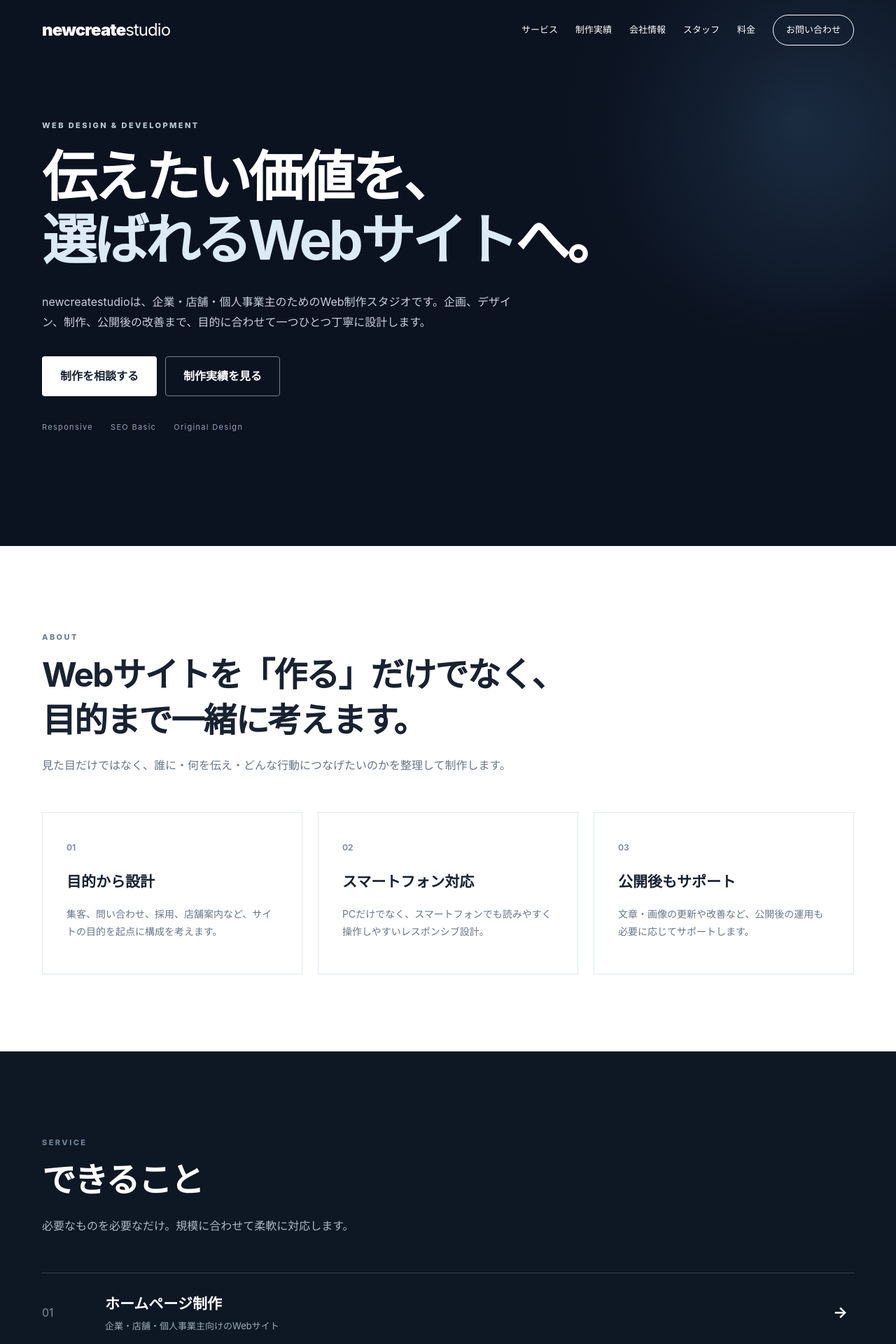
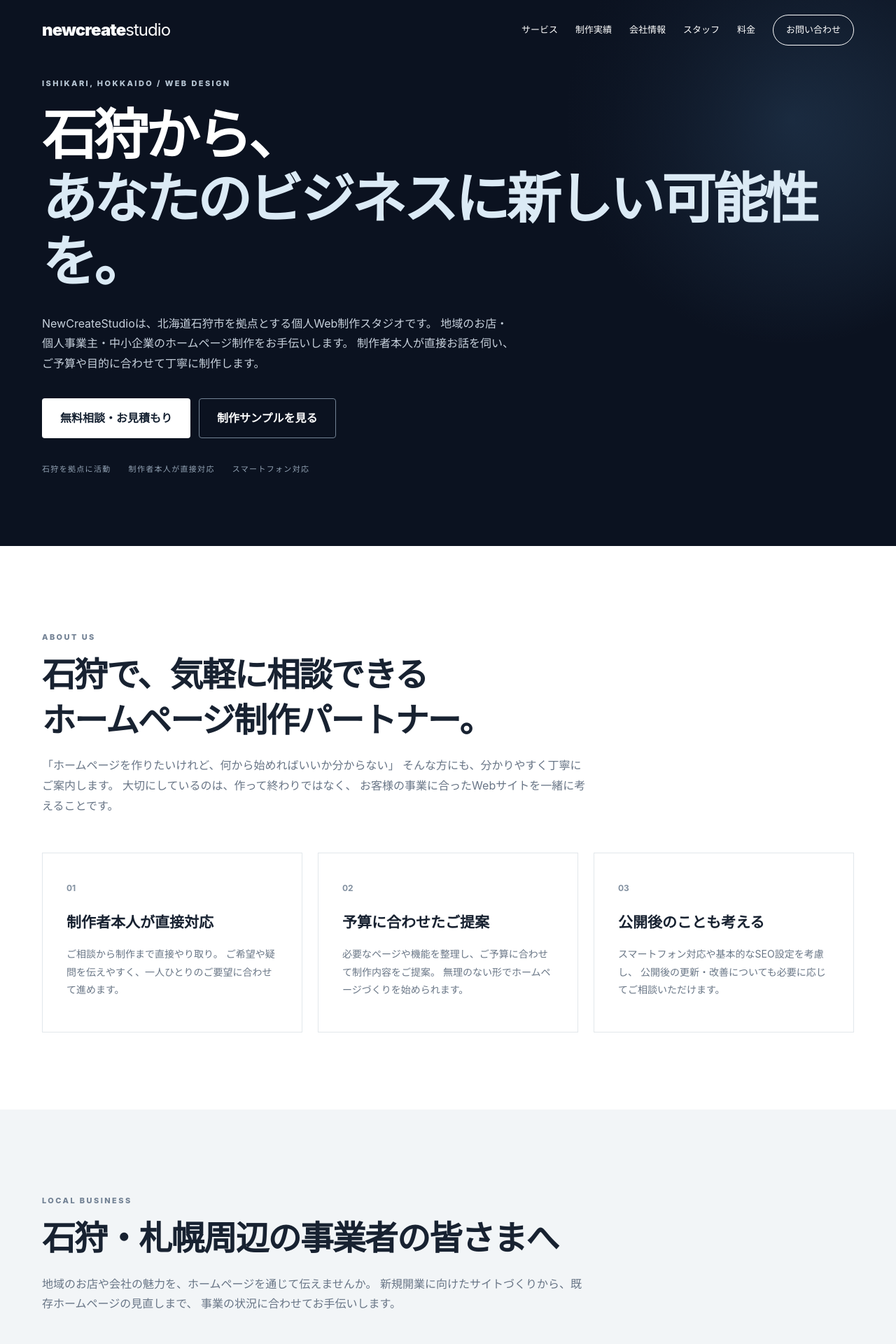
Before and after one commit to takaaki9363-debug/newcreatestudio, a Flask app: page / in a window 1280 px wide. Shown: the top 1920 px of the page at 70% size. Run offline with Flask 3, Linux system fonts and the light colour scheme.

Commit message:
Update index.html with new content and structure

```diff
--- a/templates/index.html
+++ b/templates/index.html
@@ -1,52 +1,197 @@
+
 {% extends "base.html" %}
 {% block content %}
+
 <section class="hero">
   <div class="hero-shape"></div>
   <div class="container hero-inner">
-    <p class="kicker">WEB DESIGN & DEVELOPMENT</p>
-    <h1>伝えたい価値を、<br><em>選ばれるWebサイト</em>へ。</h1>
-    <p class="hero-copy">newcreatestudioは、企業・店舗・個人事業主のためのWeb制作スタジオです。企画、デザイン、制作、公開後の改善まで、目的に合わせて一つひとつ丁寧に設計します。</p>
-    <div class="actions"><a class="btn btn-light" href="{{ url_for('contact') }}">制作を相談する</a><a class="btn btn-ghost" href="{{ url_for('works') }}">制作実績を見る</a></div>
-    <div class="hero-proof"><span>Responsive</span><span>SEO Basic</span><span>Original Design</span></div>
+    <p class="kicker">ISHIKARI, HOKKAIDO / WEB DESIGN</p>
+
+    <h1>石狩から、<br><em>あなたのビジネスに新しい可能性を。</em></h1>
+
+    <p class="hero-copy">
+      NewCreateStudioは、北海道石狩市を拠点とする個人Web制作スタジオです。
+      地域のお店・個人事業主・中小企業のホームページ制作をお手伝いします。
+      制作者本人が直接お話を伺い、ご予算や目的に合わせて丁寧に制作します。
+    </p>
+
+    <div class="actions">
+      <a class="btn btn-light" href="{{ url_for('contact') }}">無料相談・お見積もり</a>
+      <a class="btn btn-ghost" href="{{ url_for('works') }}">制作サンプルを見る</a>
+    </div>
+
+    <div class="hero-proof">
+      <span>石狩を拠点に活動</span>
+      <span>制作者本人が直接対応</span>
+      <span>スマートフォン対応</span>
+    </div>
   </div>
 </section>
 
 <section class="section">
   <div class="container">
-  <div class="section-head"><p class="label">ABOUT</p><h2>Webサイトを「作る」だけでなく、<br>目的まで一緒に考えます。</h2><p>見た目だけではなく、誰に・何を伝え・どんな行動につなげたいのかを整理して制作します。</p></div>
+    <div class="section-head">
+      <p class="label">ABOUT US</p>
+      <h2>石狩で、気軽に相談できる<br>ホームページ制作パートナー。</h2>
+      <p>
+        「ホームページを作りたいけれど、何から始めればいいか分からない」
+        そんな方にも、分かりやすく丁寧にご案内します。
+        大切にしているのは、作って終わりではなく、
+        お客様の事業に合ったWebサイトを一緒に考えることです。
+      </p>
+    </div>
+
     <div class="feature-grid">
-   <article><b>01</b><h3>目的から設計</h3><p>集客、問い合わせ、採用、店舗案内など、サイトの目的を起点に構成を考えます。</p></article>
-   <article><b>02</b><h3>スマートフォン対応</h3><p>PCだけでなく、スマートフォンでも読みやすく操作しやすいレスポンシブ設計。</p></article>
-   <article><b>03</b><h3>公開後もサポート</h3><p>文章・画像の更新や改善など、公開後の運用も必要に応じてサポートします。</p></article>
+      <article>
+        <b>01</b>
+        <h3>制作者本人が直接対応</h3>
+        <p>
+          ご相談から制作まで直接やり取り。
+          ご希望や疑問を伝えやすく、一人ひとりのご要望に合わせて進めます。
+        </p>
+      </article>
+
+      <article>
+        <b>02</b>
+        <h3>予算に合わせたご提案</h3>
+        <p>
+          必要なページや機能を整理し、ご予算に合わせて制作内容をご提案。
+          無理のない形でホームページづくりを始められます。
+        </p>
+      </article>
+
+      <article>
+        <b>03</b>
+        <h3>公開後のことも考える</h3>
+        <p>
+          スマートフォン対応や基本的なSEO設定を考慮し、
+          公開後の更新・改善についても必要に応じてご相談いただけます。
+        </p>
+      </article>
+    </div>
+  </div>
+</section>
+
+<section class="section soft">
+  <div class="container">
+    <div class="section-head">
+      <p class="label">LOCAL BUSINESS</p>
+      <h2>石狩・札幌周辺の事業者の皆さまへ</h2>
+      <p>
+        地域のお店や会社の魅力を、ホームページを通じて伝えませんか。
+        新規開業に向けたサイトづくりから、既存ホームページの見直しまで、
+        事業の状況に合わせてお手伝いします。
+      </p>
+    </div>
+
+    <div class="feature-grid">
+      <article>
+        <h3>石狩市の店舗・サロン</h3>
+        <p>お店の特徴、メニュー、営業時間、アクセスなどを分かりやすく紹介します。</p>
+      </article>
+
+      <article>
+        <h3>個人事業主・フリーランス</h3>
+        <p>サービス内容や料金、プロフィールを整理し、信頼につながるサイトを目指します。</p>
+      </article>
+
+      <article>
+        <h3>地域の中小企業</h3>
+        <p>会社概要、事業内容、採用情報などを整理し、会社の魅力を伝えるサイトを制作します。</p>
+      </article>
     </div>
   </div>
 </section>
 
 <section class="section dark">
   <div class="container">
-  <div class="section-head light"><p class="label">SERVICE</p><h2>できること</h2><p>必要なものを必要なだけ。規模に合わせて柔軟に対応します。</p></div>
+    <div class="section-head light">
+      <p class="label">SERVICE</p>
+      <h2>ホームページ制作・Webサイト改善</h2>
+      <p>必要なものを必要なだけ。事業の規模や目的に合わせてご提案します。</p>
+    </div>
+
     <div class="service-list">
-   <a href="{{ url_for('service') }}"><span>01</span><div><h3>ホームページ制作</h3><p>企業・店舗・個人事業主向けのWebサイト</p></div><b>→</b></a>
-   <a href="{{ url_for('service') }}"><span>02</span><div><h3>LP・キャンペーンページ</h3><p>サービスや商品の魅力を1ページに集約</p></div><b>→</b></a>
-   <a href="{{ url_for('service') }}"><span>03</span><div><h3>Webサイト改善・更新</h3><p>既存サイトの改善、コンテンツ更新など</p></div><b>→</b></a>
+      <a href="{{ url_for('service') }}">
+        <span>01</span>
+        <div>
+          <h3>ホームページ制作</h3>
+          <p>石狩・札幌周辺の企業、店舗、個人事業主向け</p>
+        </div>
+        <b>→</b>
+      </a>
+
+      <a href="{{ url_for('service') }}">
+        <span>02</span>
+        <div>
+          <h3>LP・キャンペーンページ</h3>
+          <p>サービスや商品の魅力を1ページにまとめて紹介</p>
+        </div>
+        <b>→</b>
+      </a>
+
+      <a href="{{ url_for('service') }}">
+        <span>03</span>
+        <div>
+          <h3>Webサイト改善・更新</h3>
+          <p>既存サイトの見直し、情報更新、使いやすさの改善</p>
+        </div>
+        <b>→</b>
+      </a>
     </div>
   </div>
 </section>
 
 <section class="section">
   <div class="container">
-  <div class="section-head row-head"><div><p class="label">WORKS</p><h2>制作実績・見本</h2></div><a class="arrow-link" href="{{ url_for('works') }}">一覧を見る →</a></div>
+    <div class="section-head row-head">
+      <div>
+        <p class="label">WORKS / DEMOS</p>
+        <h2>ホームページ制作サンプル</h2>
+        <p>デザインや構成のイメージをご覧いただけます。</p>
+      </div>
+      <a class="arrow-link" href="{{ url_for('works') }}">サンプル一覧 →</a>
+    </div>
+
     <div class="works-grid">
-   <a class="work" href="{{ url_for('sample') }}"><div class="mock cafe"><span>CAFE</span></div><div><small>飲食店</small><h3>カフェサイト</h3></div></a>
-   <a class="work" href="{{ url_for('sample') }}"><div class="mock corporate"><span>COMPANY</span></div><div><small>企業</small><h3>コーポレートサイト</h3></div></a>
-   <a class="work" href="{{ url_for('sample') }}"><div class="mock salon"><span>SALON</span></div><div><small>店舗</small><h3>サロンサイト</h3></div></a>
+      <a class="work" href="{{ url_for('sample') }}">
+        <div class="mock cafe"><span>CAFE</span></div>
+        <div>
+          <small>制作サンプル・飲食店</small>
+          <h3>カフェサイト</h3>
+        </div>
+      </a>
+
+      <a class="work" href="{{ url_for('sample') }}">
+        <div class="mock corporate"><span>COMPANY</span></div>
+        <div>
+          <small>制作サンプル・企業</small>
+          <h3>コーポレートサイト</h3>
+        </div>
+      </a>
+
+      <a class="work" href="{{ url_for('sample') }}">
+        <div class="mock salon"><span>SALON</span></div>
+        <div>
+          <small>制作サンプル・店舗</small>
+          <h3>サロンサイト</h3>
+        </div>
+      </a>
     </div>
   </div>
 </section>
 
 <section class="section soft">
   <div class="container cta">
-  <p class="label">CONTACT</p><h2>まずは、どんなサイトを作りたいか<br>聞かせてください。</h2><p>まだ内容が決まっていない段階でも大丈夫です。</p><a class="btn btn-dark" href="{{ url_for('contact') }}">お問い合わせはこちら</a>
+    <p class="label">CONTACT</p>
+    <h2>石狩でホームページ制作を<br>お考えの方へ。</h2>
+    <p>
+      「費用はどれくらい？」「何を準備すればいい？」
+      そんな段階からでも、お気軽にご相談ください。
+      ご希望を伺い、制作内容やお見積もりをご案内します。
+    </p>
+    <a class="btn btn-dark" href="{{ url_for('contact') }}">無料相談・お見積もりはこちら</a>
   </div>
 </section>
+
 {% endblock %}
```
Lines whose indentation alone changed are shown as unchanged.
